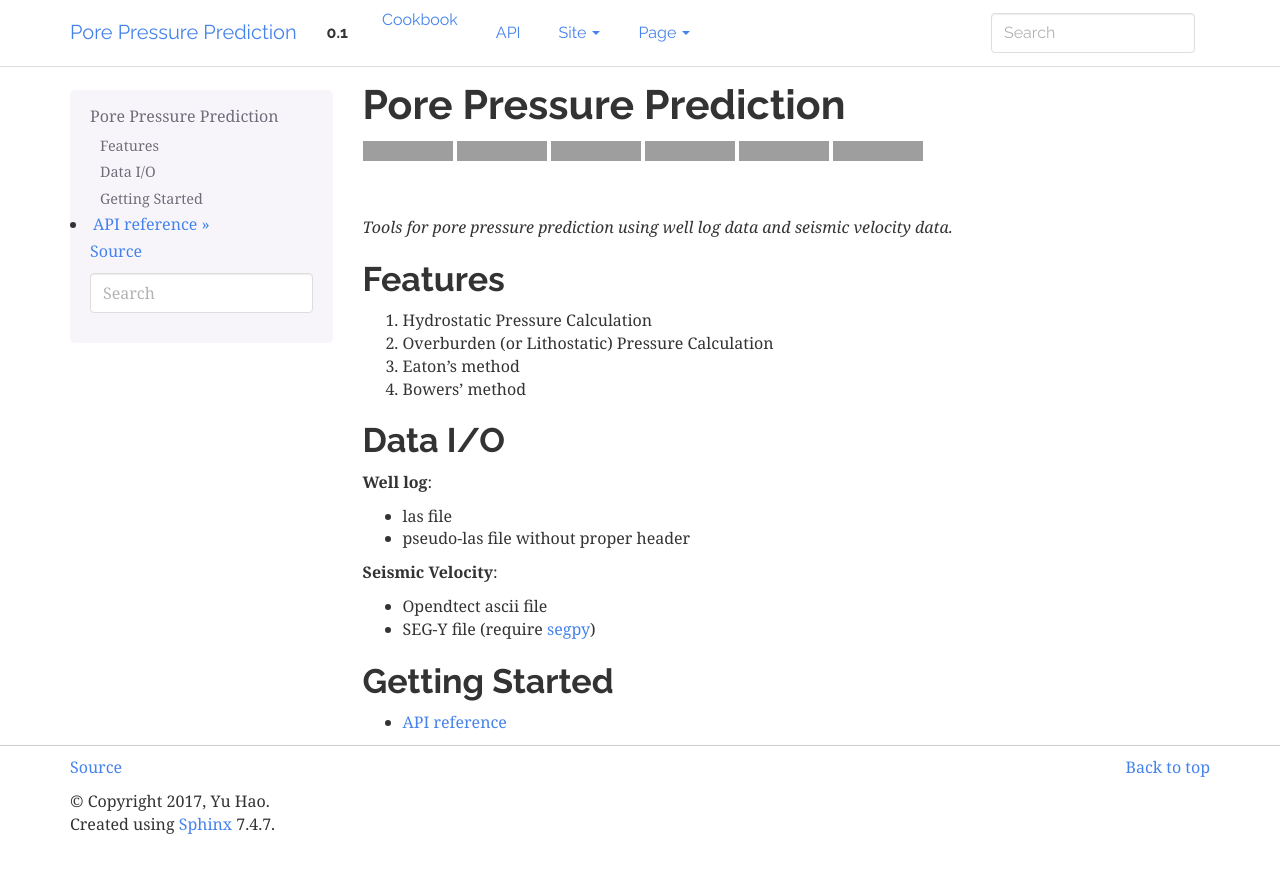
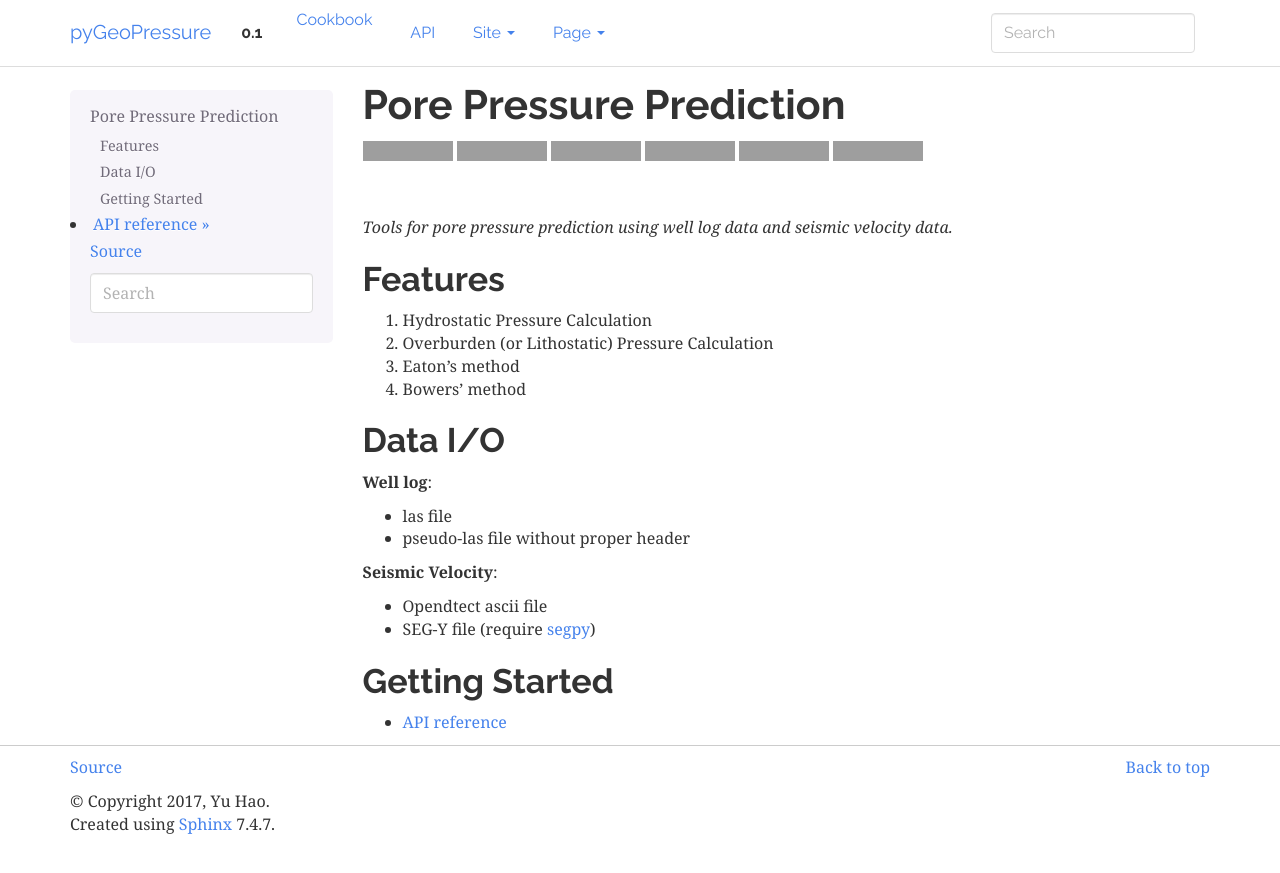
Before and after one commit to whimian/pyGeoPressure, a Sphinx documentation site: the page built from docs/index.rst, in a window 1280 px wide. Shown: the top 873 px of the page. Built offline with Sphinx 7.4.7, drawn with Linux system fonts in a browser that asks for light colours; grey boxes are pictures that could not be loaded.

Commit message:
change project name

```diff
--- a/docs/conf.py
+++ b/docs/conf.py
@@ -65,7 +65,7 @@ templates_path = ['_templates']
 master_doc = 'index'
 
 # General information about the project.
-project = 'Pore Pressure Prediction'
+project = 'pyGeoPressure'
 copyright = '2017, Yu Hao'
 author = 'Yu Hao'
 
@@ -76,7 +76,7 @@ author = 'Yu Hao'
 # The short X.Y version.
 version = '0.1'
 # The full version, including alpha/beta/rc tags.
-release = '0.1.1'
+release = '0.1.0'
 
 # The language for content autogenerated by Sphinx. Refer to documentation
 # for a list of supported languages.
```
